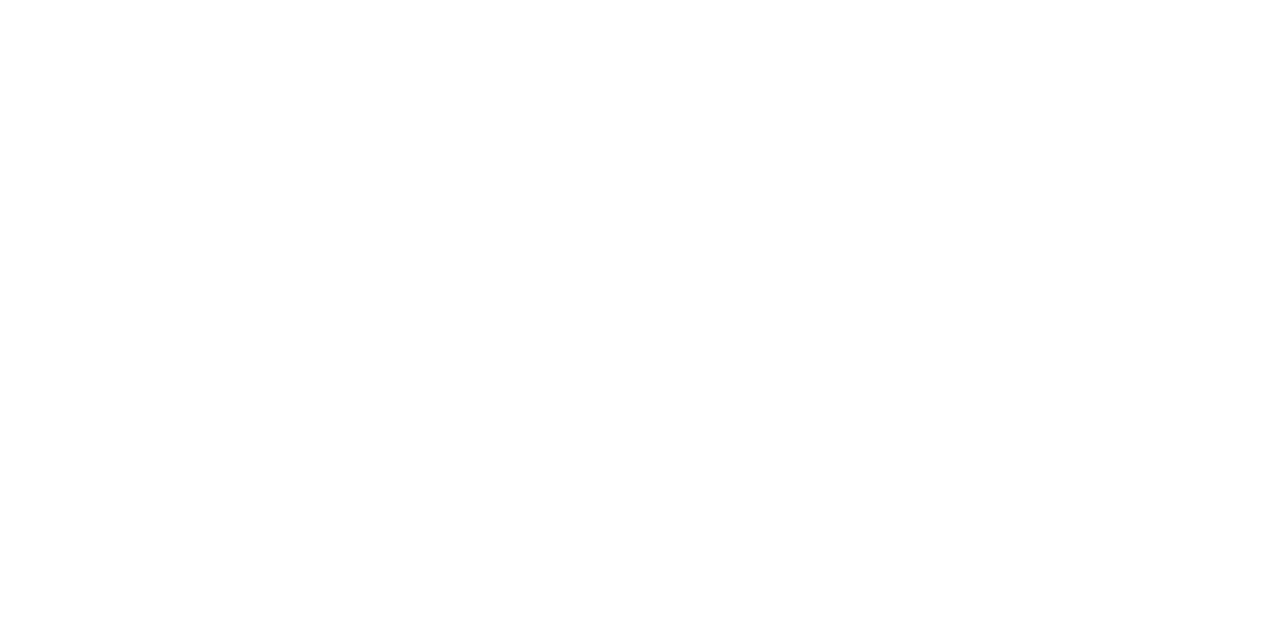
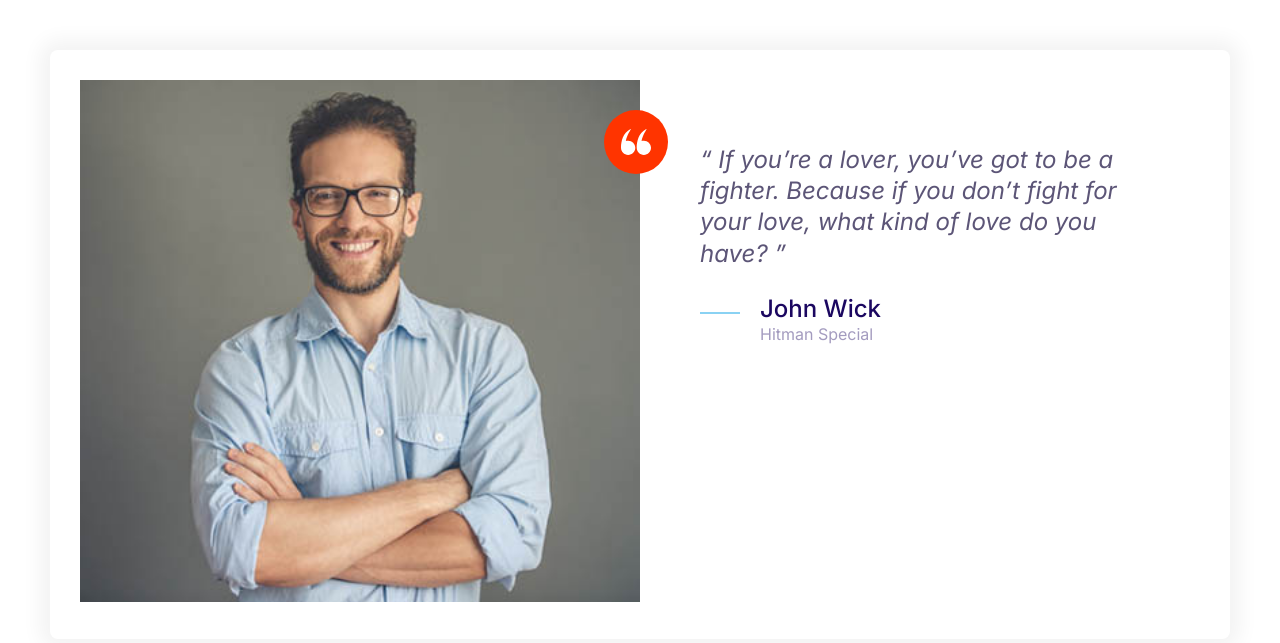
Before and after one commit to Ajay1812/HTML-CSS, a plain HTML site: page Moshify/index.html in a window 1280 px wide. Drawn offline with Linux system fonts and the light colour scheme.

Commit message:
grids, testimonial and quote components

```diff
--- a/Moshify/CSS/styles.css
+++ b/Moshify/CSS/styles.css
@@ -4,6 +4,7 @@
   --color-accent: #ff3400;
   --color-headings: #1b0760;
   --color-body: #918ca4;
+  --color-body-darker: #5c5577;
   --color-border: #ccc;
   --border-radius: 30px;
 }
@@ -153,8 +154,17 @@
   height: 40px;
 }
 
+.icon--small{
+  width: 30px;
+}
+
+
 .icon--primary{
   fill: var(--color-primary);
+}
+
+.icon--white{
+  fill: #fff;
 }
 
 .icon-container{
@@ -166,6 +176,11 @@
   justify-content: center;
   align-items: center;
 }
+
+.icon-container-accent{
+  background: var(--color-accent);
+}
+
 
 /* Butttons */
 .btn-container{
@@ -269,7 +284,7 @@
 
 /* Cards */
 .card{
-  border-radius: 7px;
+  border-radius: 8px;
   box-shadow: 0 0 20px 10px #f3f3f3;
   overflow: hidden;
 }
@@ -372,3 +387,101 @@
 .media__image{
   margin-top: 1rem;
 }
+
+/* Quotes */
+.quote{
+  font-size: 3rem;
+  font-style: italic;
+  color: var(--color-body-darker);
+  line-height: 1.3;
+}
+
+.quote__text::before{
+  content: open-quote;
+}
+
+.quote__text::after{
+  content: close-quote;
+}
+
+.quote__author{
+  font-size: 3rem;
+  font-weight: 500;
+  font-style: normal;
+  margin-bottom: 0;
+}
+
+.quote_organization{
+  color: var(--color-headings);
+  opacity: 0.4;
+  font-size: 2rem;
+  font-style: normal;
+}
+
+.quote__line{
+  position: relative;
+  bottom: 10px;
+}
+
+@media screen and (min-width:1024px) {
+  .quote{
+    padding: 4rem 0;
+    font-size: 2rem;
+  }
+  .quote__author{
+    font-size: 2.4rem;
+  }
+  .quote_organization{
+    font-size: 1.6rem;
+  }
+}
+
+/* Grids */
+
+.grid{
+  display: grid;
+}
+@media screen and (min-width:768px) {
+   .grid--1x2{
+     /* grid-template-columns: 1fr 1fr; */
+    grid-template-columns: repeat(2, 1fr);
+   }
+}
+@media screen and (min-width:1024px) {
+  .grid--1x3{
+    /* grid-template-columns: 1fr 1fr; */
+   grid-template-columns: repeat(3, 1fr);
+  }
+}
+
+/* Testimonial */
+
+
+.testimonial{
+  padding: 3rem;
+}
+
+.testimonial__image-container{
+  position: relative;
+}
+
+.testimonial__image{
+  width: 100%;
+}
+
+.icon-container{
+  position: absolute;
+  top: 3rem;
+  right: -28px;
+}
+
+
+@media screen and (min-width:768px) {
+  .testimonial .quote,
+  .testimonial .quote__author{
+    font-size: 2.4rem;
+  }
+  .testimonial .quote{
+    margin-left: 6rem;
+  }
+}
--- a/Moshify/index.html
+++ b/Moshify/index.html
@@ -12,5 +12,41 @@
     />
     <title>Moshify</title>
   </head>
-  <body></body>
+  <body style="padding: 5rem">
+    <div class="card testimonial">
+      <div class="grid grid--1x2">
+        <div class="testimonial__image-container">
+          <img
+            class="testimonial__image"
+            src="images/testimonial.jpg"
+            alt="A happy smiling customer"
+          />
+          <span class="icon-container icon-container-accent">
+            <svg class="icon icon--white icon--small">
+              <use xlink:href="images/sprite.svg#quotes"></use>
+            </svg>
+          </span>
+        </div>
+        <blockquote class="quote">
+          <p class="quote__text">
+            If you’re a lover, you’ve got to be a fighter. Because if you don’t
+            fight for your love, what kind of love do you have?
+          </p>
+          <footer>
+            <div class="media">
+              <div class="media__image">
+                <svg class="icon icon--primary quote__line">
+                  <use xlink:href="images/sprite.svg#line"></use>
+                </svg>
+              </div>
+              <div class="media__body">
+                <h3 class="media__title quote__author">John Wick</h3>
+                <p class="quote_organization">Hitman Special</p>
+              </div>
+            </div>
+          </footer>
+        </blockquote>
+      </div>
+    </div>
+  </body>
 </html>
```
Also changed, not shown: Moshify/Components/grids.html (added, +5 -0 lines), Moshify/Components/quote_component.html (added, +19 -0 lines), Moshify/Components/testimonial.html (added, +35 -0 lines).
